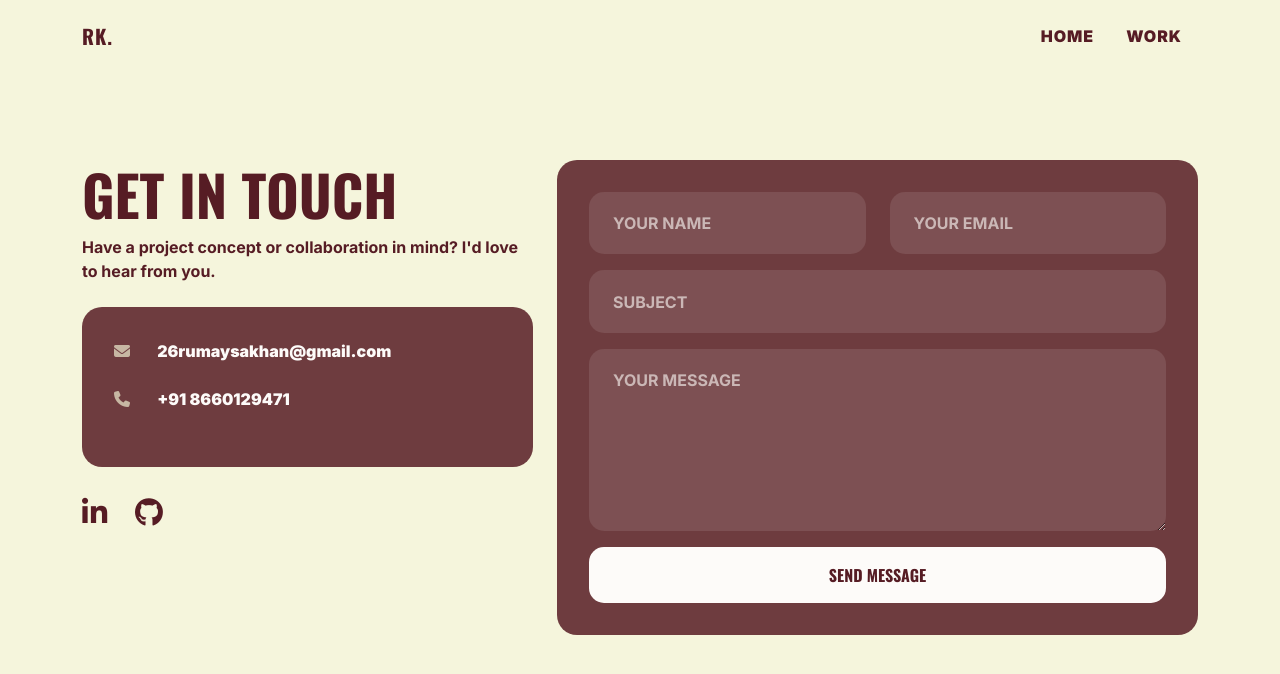
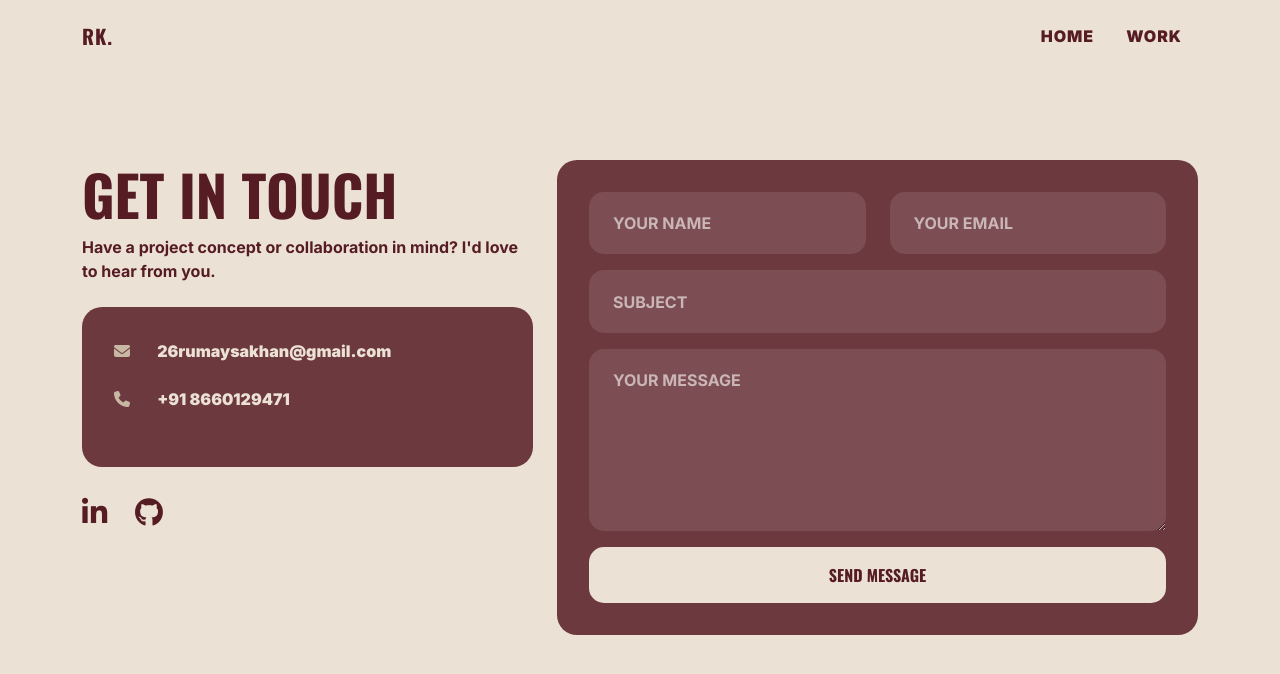
Before and after one commit to RUMI1969/Rumaysa-Khan-portfolio, a plain HTML site: page contact.html in a window 1280 px wide. Drawn offline with nearby package versions, Linux system fonts and the light colour scheme.

Commit message:
Update contact.html

```diff
--- a/contact.html
+++ b/contact.html
@@ -10,10 +10,10 @@
 
     <style>
         :root {
-            --bg-beige: #f5f5dc;
+            --bg-beige: #ece1d5;
             --maroon-glass: rgba(86, 28, 36, 0.85); /* Translucent Maroon */
             --text-color: #561c24; /* Maroon text for contrast on beige */
-            --text-light: #fdfbf9;
+            --text-light: #ece1d5;
         }
 
         body {
```
